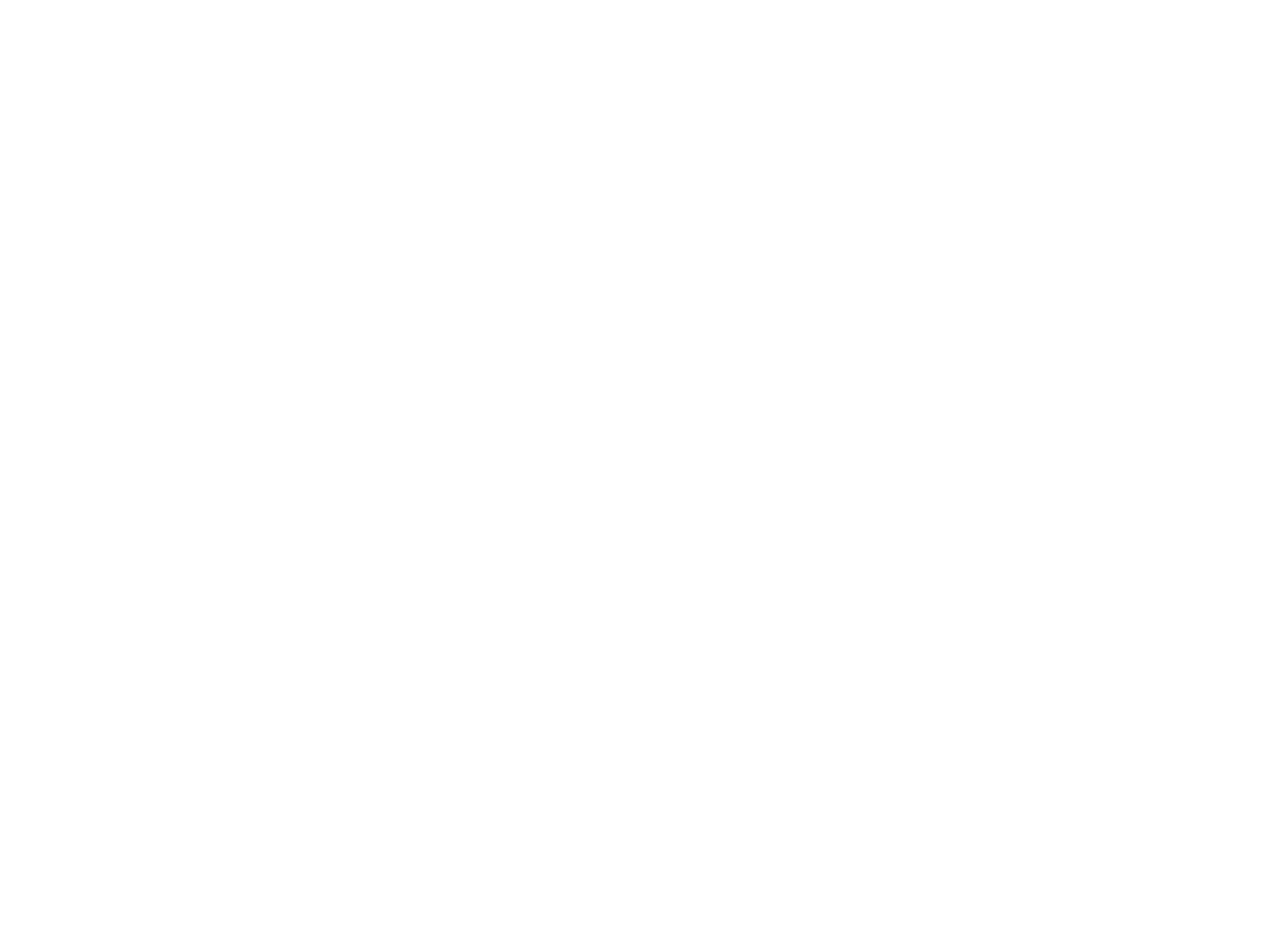
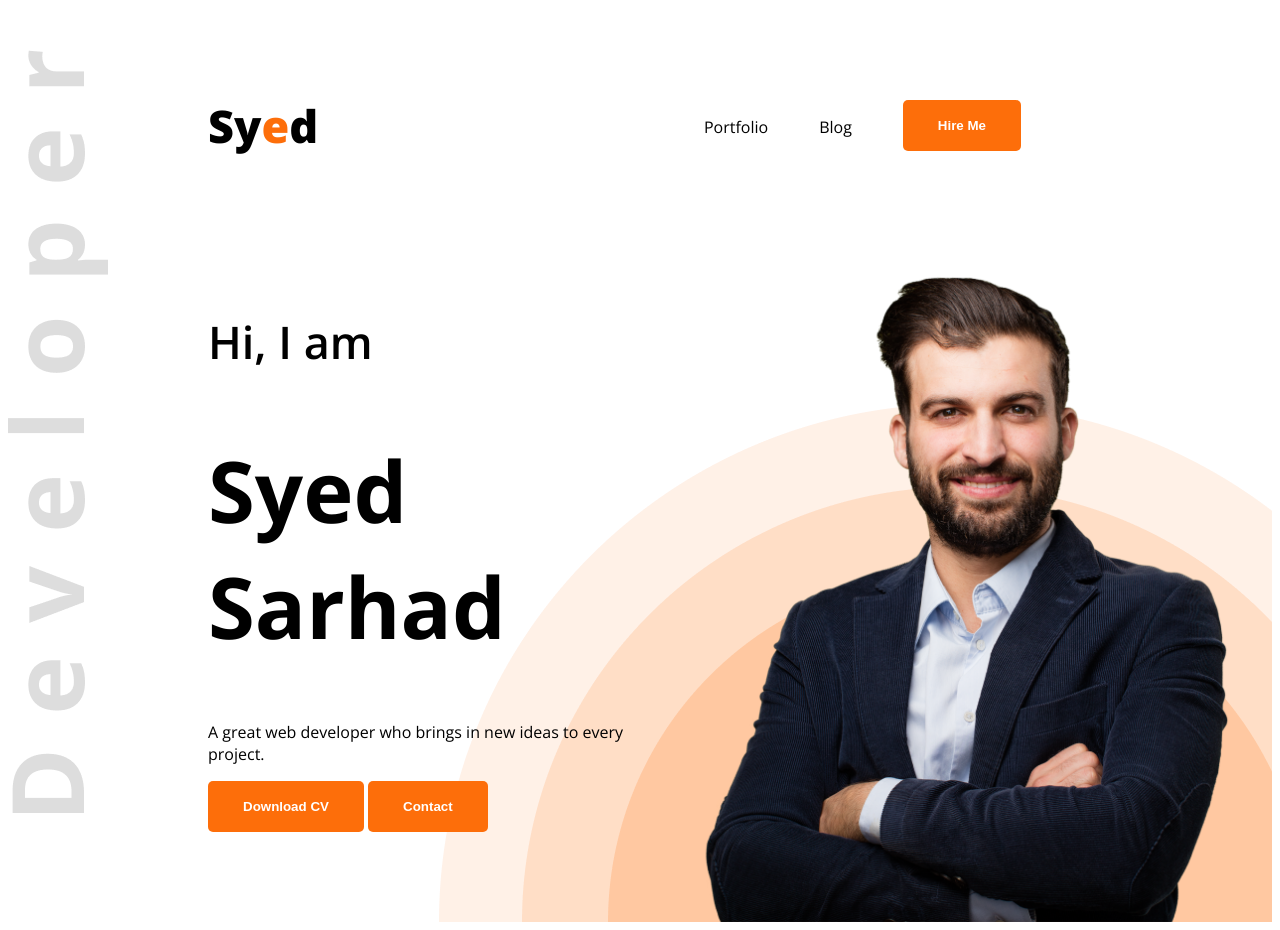
Before and after one commit to syedsarhad12/webdeveloperportfolio, a plain HTML site: page index.html in a window 1280 px wide. Before the commit the page ends 800 px from the top, so only its background shows below. Drawn offline with nearby package versions, Linux system fonts and the light colour scheme.

Commit message:
header banner added

```diff
--- a/index.html
+++ b/index.html
@@ -4,8 +4,37 @@
   <meta charset="UTF-8">
   <meta name="viewport" content="width=device-width, initial-scale=1.0">
   <title>Syed Sarhad</title>
+  <link rel="preconnect" href="https://fonts.googleapis.com">
+<link rel="preconnect" href="https://fonts.gstatic.com" crossorigin>
+<link href="https://fonts.googleapis.com/css2?family=Open+Sans:ital,wght@0,300..800;1,300..800&display=swap" rel="stylesheet">
+  <link rel="stylesheet" href="styles/portfolio.css">
 </head>
-<body>
+<body class="open-sans-normal">
+  <header class="header">
+<nav>
+  <h3 class="nav-title">Sy<span class="special-e">e</span>d</h3>
+  <ul>
+    <li><a class="dark-2" href=""></a>Portfolio</li>
+    <li><a class="dark-2" href=""></a>Blog</li>
+    <li><a href=""><button class="btn-primary">Hire Me</button></a></li>
+  </ul>
+</nav>
+<div class="banner">
+  <div class="banner-content">
+    <h4 class="banner-greetings">Hi, I am</h4>
+    <h1 class="banner-title">Syed Sarhad</h1>
+    <p class="banner-description">A great web developer who brings in new ideas to every project.</p>
+    <button class="btn-primary">Download CV</button>
+    <button class="btn-primary">Contact</button>
+  </div>
+  <img class="banner-profile-picture" src="images/hardy.png" alt="">
+</div>
+  </header>
+  <main>
 
+  </main>
+  <footer>
+
+  </footer>
 </body>
 </html>
--- /dev/null
+++ b/styles/portfolio.css
@@ -0,0 +1,89 @@
+.open-sans-normal {
+  font-family: "Open Sans", sans-serif;
+  font-optical-sizing: auto;
+  font-style: normal;
+  font-variation-settings:
+    "wdth" 100;
+}
+
+/* shared Style */
+
+.special-e{
+  color: #FD6E0A;
+  }
+
+.dark-2{
+  color: #474747;
+}
+
+.btn-primary{
+background-color: #FD6E0A;
+font-weight: bold;
+color: white;
+border: none;
+padding: 18px 35px;
+border-radius: 5px;
+
+}
+
+/* header */
+
+.header{
+  background-image: url('../images/developer.png'), url('../images/header_bg.png');
+  background-repeat: no-repeat;
+  background-position: top left, bottom right;
+}
+/* Nav styles */
+nav{
+  display: flex;
+  align-items: center;
+  justify-content: space-between;
+  margin: 50px 200px;
+}
+
+/* Nav Title fonts */
+
+.nav-title{
+  font-weight: 800;
+  font-size: 45px;
+}
+
+nav ul{
+  display: flex;
+  align-items: center;
+}
+
+nav ul li{
+  list-style: none;
+  margin-right: 51px;
+}
+
+nav li a{
+  text-decoration: none;
+  font-size: 20px;
+}
+
+/* banner styles */
+
+.banner{
+  display: flex;
+  justify-content: space-between;
+  margin: 0 35px 0 200px;
+}
+
+.banner-content{
+  max-width: 580px
+}
+.banner-greetings{
+  font-size: 45px;
+  font-weight: 600;
+}
+
+.banner-title{
+  font-weight: bold;
+  font-size: 85px;
+}
+
+.banner-profile-picture{
+  width: 580px;
+}
```
Also changed, not shown: 2 other files.
